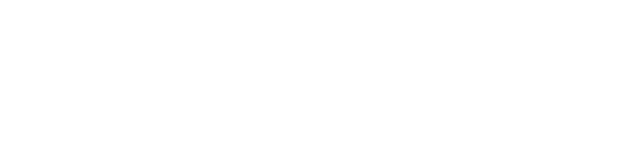
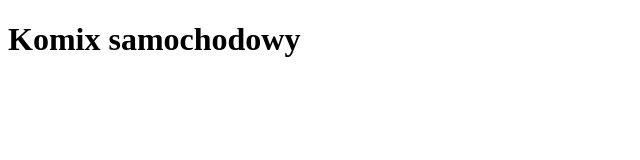
Before and after one commit to Maikeru90/GENDER-BENDER, a plain HTML site: page index.html in a window 1280 px wide. Shown: the whole page, without its empty margins (0-640 px from the left). Drawn offline with Linux system fonts and the light colour scheme.

Commit message:
added h1 title

```diff
--- a/index.html
+++ b/index.html
@@ -4,6 +4,6 @@
 	<title>GENDER-BENDER</title>
 </head>
 <body>
-
+<h1>Komix samochodowy</h1>
 </body>
 </html>
```
